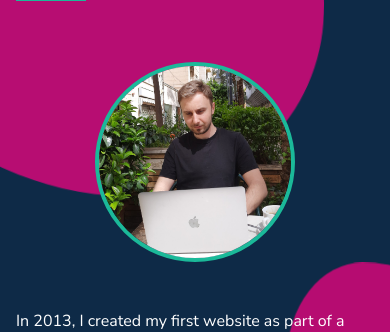
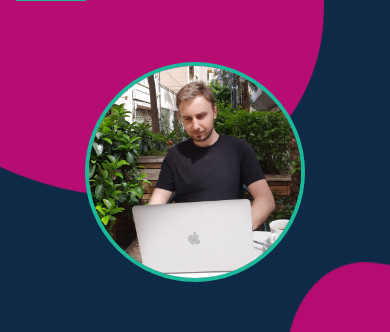
Before and after one commit to piotrowiczmateusz/mateuszpiotrowicz.github.io, a React (Create React App) app: page / in a window 390 px wide. Shown: the part 163-495 px from the top of the page. Built offline with nearby package versions, Linux system fonts and the light colour scheme; a web font is replaced by a local one.

Commit message:
Fix portfolio dots on iphone

```diff
--- a/src/components/about/about.styled.ts
+++ b/src/components/about/about.styled.ts
@@ -25,8 +25,8 @@ export const AvatarStyled = styled(Avatar)`
     margin: 0 auto 32px;
 
     && {
-      height: 200px;
-      width: 200px;
+      height: 220px;
+      width: 220px;
     }
   }
 `;
--- a/src/components/portfolio/portfolio.styled.tsx
+++ b/src/components/portfolio/portfolio.styled.tsx
@@ -51,6 +51,7 @@ export const PortfolioDot = styled.button<{ $active: boolean }>`
   display: flex;
   height: 16px;
   margin: 0 16px;
+  padding: 0;
   width: 16px;
 `;
 
```
